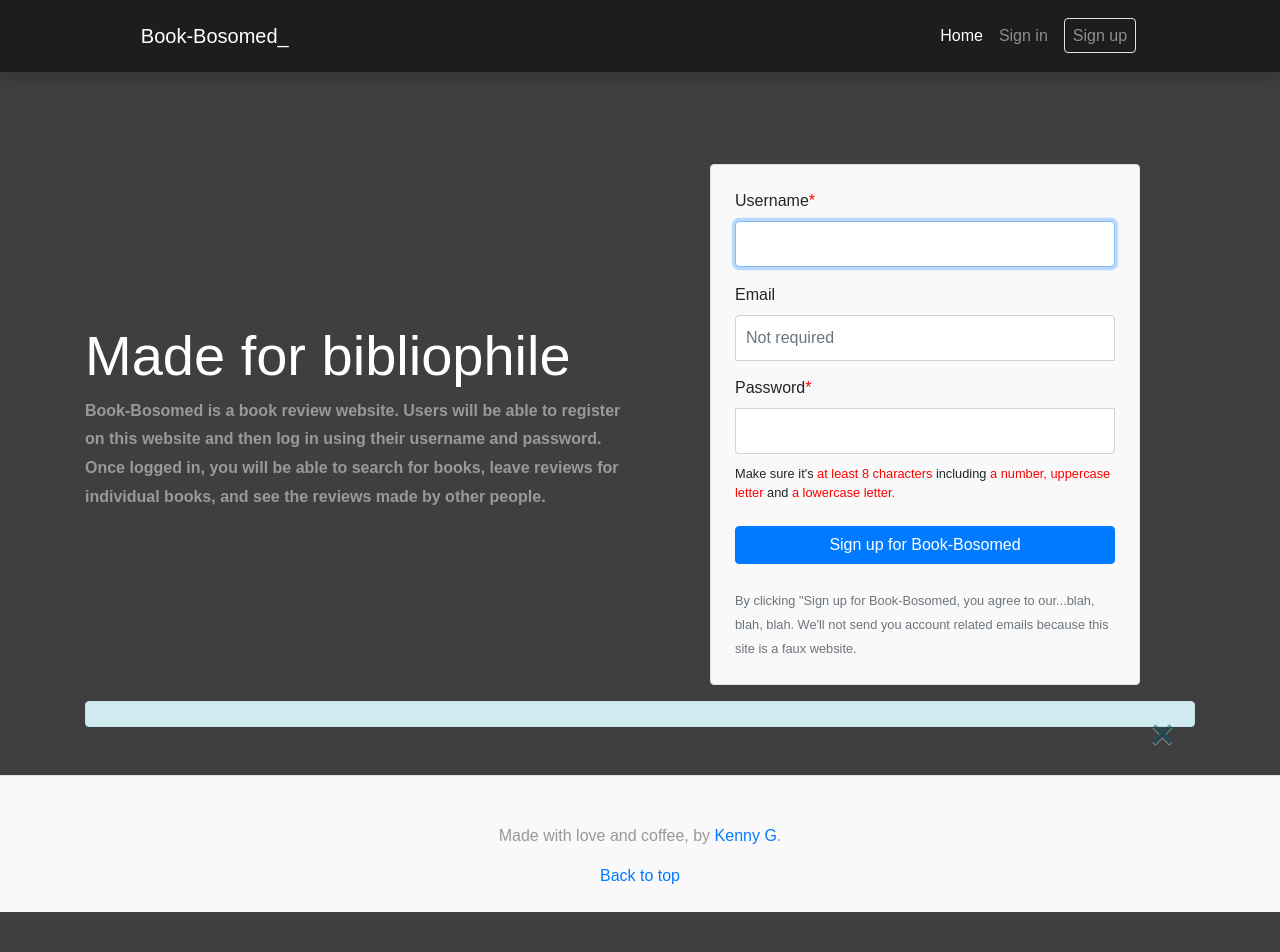
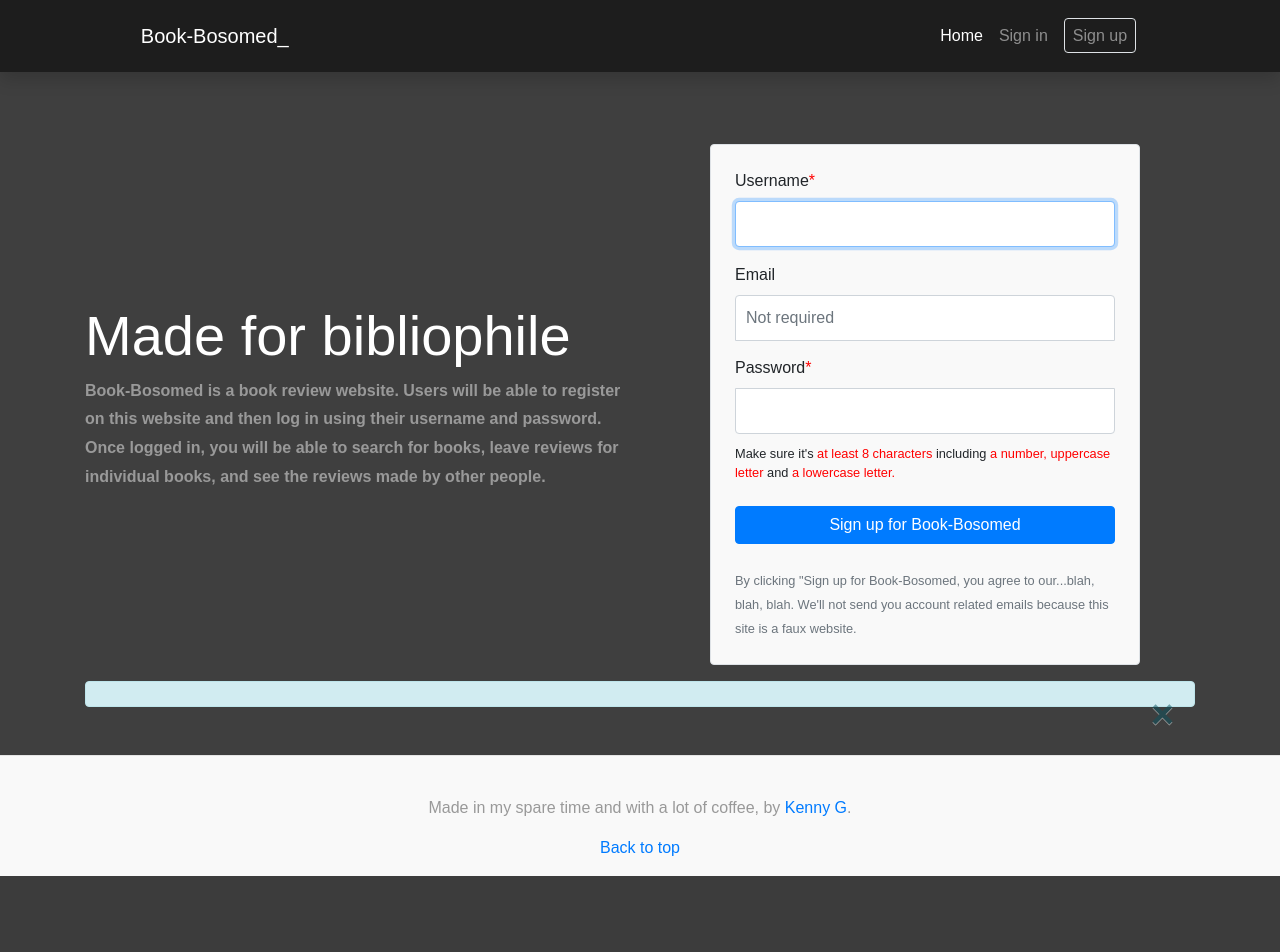
Before and after one commit to KennethYoel/book-bosomed, a Flask app: page / in a window 1280 px wide. After the commit the page ends 876 px from the top, so only its background shows below. Run offline with Flask 2, Linux system fonts and the light colour scheme; some libraries are stand-ins or nearby versions.

Commit message:
removed bottom padding from body element

```diff
--- a/scss/style.scss
+++ b/scss/style.scss
@@ -3,13 +3,8 @@
 /*
  * Base structure
  */
-html,
 body {
-  height: 100%;
-}
-body {
-  padding-top: 40px;
-  padding-bottom: 40px;
+  padding-top: 20px;
   background-color: $primary-color;
   font-family: $font-stack;
 }
--- a/static/style.css
+++ b/static/style.css
@@ -3,10 +3,9 @@
  * Base structure
  */
 body {
-  padding-top: 40px;
-  padding-bottom: 40px;
+  padding-top: 20px;
   background-color: #3f3f3f;
-  font-family: 'PT Sans', sans-serif;
+  font-family: "PT Sans", sans-serif;
 }
 
 /*
@@ -79,14 +78,14 @@ main .container {
   z-index: 2;
 }
 
-.form-signup input[type='email'] {
+.form-signup input[type=email] {
   margin-bottom: -1px;
   border-bottom-right-radius: 0;
   border-bottom-left-radius: 0;
 }
 
-.form-signup input[type='password'],
-.form-signin input[type='password'] {
+.form-signup input[type=password],
+.form-signin input[type=password] {
   margin-bottom: 10px;
   border-top-left-radius: 0;
   border-top-right-radius: 0;
--- a/templates/layout.html
+++ b/templates/layout.html
@@ -22,9 +22,9 @@
 
     {% block content %}{% endblock %}
 
-    <footer class="footer mt-5 py-4">
+    <footer class="footer mt-5 py-3">
       <div class="container my-auto pt-4">
-        <p>Made with love and coffee, by <a href="https://kennethgutierrez.com">Kenny G</a>.</p>
+        <p>Made in my spare time and with a lot of coffee, by <a href="https://kennethgutierrez.com">Kenny G</a>.</p>
         <p>
           <a href="#">Back to top</a>
         </p>
```
Also changed, not shown: other parts of static/style.css (+2 -42 lines), README.md, 3 other files.
